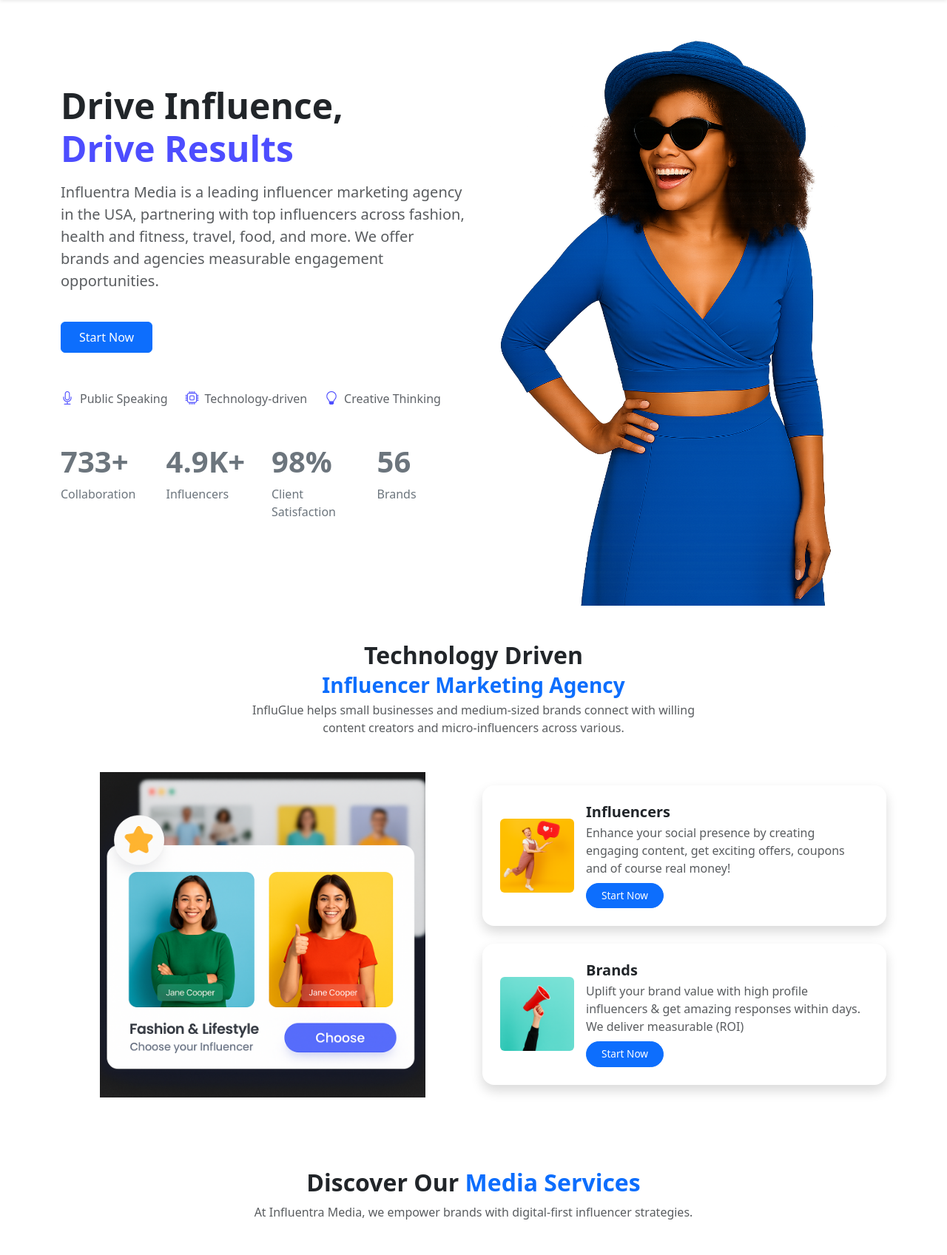
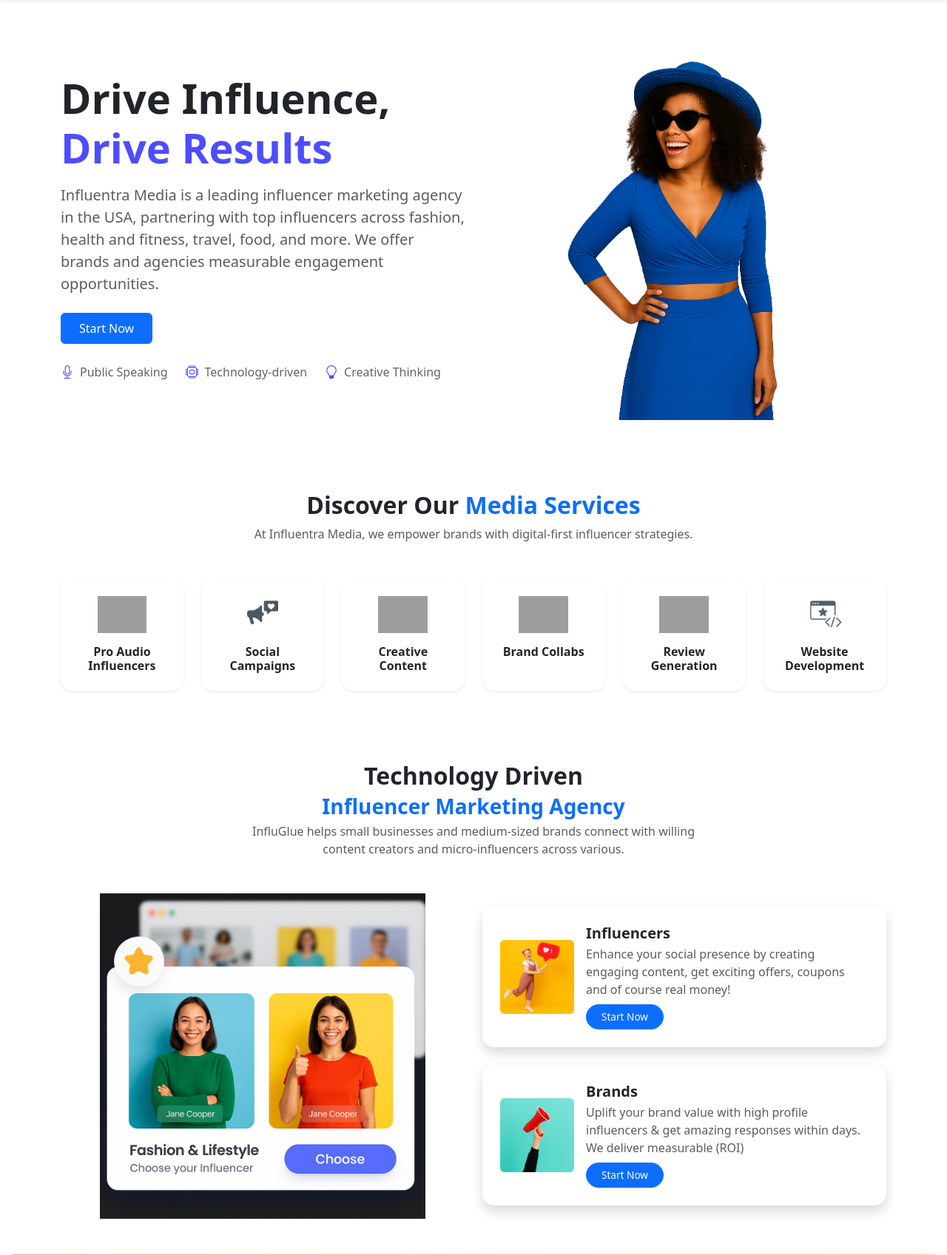
Before and after one commit to sukanta481/influentra-media, a PHP site: page / in a window 1280 px wide. Shown: the part 58-1755 px from the top of the page at 74% size. Run offline with PHP 8.4, Linux system fonts and the light colour scheme; grey boxes are pictures that could not be loaded.

Commit message:
updated main section layout

```diff
--- a/index.php
+++ b/index.php
@@ -1,6 +1,33 @@
-<?php include 'header.php'; ?>
-<?php include 'main-section.php'; ?>
-<?php include 'technology-driven-section.php'; ?>
-<?php include 'services-section.php'; ?>
-<?php include 'category-section.php'; ?>
-<?php include 'footer.php'; ?>
+
+<!DOCTYPE html>
+<html lang="en">
+<head>
+  <meta charset="UTF-8">
+  <meta name="viewport" content="width=device-width, initial-scale=1">
+  <title>Influentra Media</title>
+  <link rel="stylesheet" href="https://cdn.jsdelivr.net/npm/bootstrap@5.3.0/dist/css/bootstrap.min.css">
+  <link href="https://fonts.googleapis.com/css2?family=Inter:wght@400;600&display=swap" rel="stylesheet">
+  <link rel="stylesheet" href="style.css">
+  <style>
+    body {
+      font-family: 'Inter', sans-serif;
+    }
+    a:hover {
+      opacity: 0.8;
+      transition: opacity 0.3s ease;
+    }
+    .btn:hover {
+      transform: scale(1.03);
+      transition: transform 0.2s ease;
+    }
+  </style>
+</head>
+<body>
+  <?php include 'header.php'; ?>
+  <?php include 'main-section.php'; ?>
+  <?php include 'services-section.php'; ?>
+  <?php include 'technology-driven-section.php'; ?>
+  <?php include 'category-section.php'; ?>
+  <?php include 'footer.php'; ?>
+</body>
+</html>
--- a/main-section.php
+++ b/main-section.php
@@ -1,15 +1,15 @@
 
-<section class="hero-section py-0">
+<section class="hero-section py-5" style="position: relative; overflow: hidden; background-color: #fff;">
   <div class="container">
-    <div class="row align-items-center">
-      <div class="col-lg-6 text-center text-lg-start">
-        <h1 class="fw-bold display-5">Drive Influence,<br><span class="text-primary">Drive Results</span></h1>
-        <p class="lead text-muted mt-3">
+    <div class="row align-items-center justify-content-between">
+      <div class="col-lg-6 text-center text-lg-start animated">
+        <h1 class="fw-bold display-4 mb-3">Drive Influence,<br><span class="text-primary">Drive Results</span></h1>
+        <p class="lead text-muted mb-4">
           Influentra Media is a leading influencer marketing agency in the USA, partnering with top influencers across fashion,
           health and fitness, travel, food, and more. We offer brands and agencies measurable engagement opportunities.
         </p>
-        <a href="#" class="btn btn-primary mt-4 px-4 py-2">Start Now</a>
-        <div class="d-flex justify-content-center justify-content-lg-start gap-4 mt-5 icon-tags flex-wrap">
+        <a href="#" class="btn btn-primary px-4 py-2 mb-4">Start Now</a>
+        <div class="d-flex justify-content-center justify-content-lg-start gap-4 flex-wrap icon-tags">
           <div class="d-flex align-items-center gap-2">
             <i class="bi bi-mic"></i><span>Public Speaking</span>
           </div>
@@ -20,29 +20,9 @@
             <i class="bi bi-lightbulb"></i><span>Creative Thinking</span>
           </div>
         </div>
-
-        <!-- Growth Status Section -->
-        <div class="row text-center text-lg-start gx-4 gy-4 growth-status mt-4">
-          <div class="col-6 col-md-3 growth-item">
-            <h3>733+</h3>
-            <p>Collaboration</p>
-          </div>
-          <div class="col-6 col-md-3 growth-item">
-            <h3>4.9K+</h3>
-            <p>Influencers</p>
-          </div>
-          <div class="col-6 col-md-3 growth-item">
-            <h3>98%</h3>
-            <p>Client Satisfaction</p>
-          </div>
-          <div class="col-6 col-md-3 growth-item">
-            <h3>56</h3>
-            <p>Brands</p>
-          </div>
-        </div>
       </div>
-      <div class="col-lg-6 text-center mt-5 mt-lg-0">
-        <img src="img/hero_girl.png" alt="Hero Girl" class="img-fluid hero-girl">
+      <div class="col-lg-6 text-center mt-5 mt-lg-0 animated">
+        <img src="img/hero_girl.png" alt="Influencer" class="img-fluid" style="max-height: 520px;">
       </div>
     </div>
   </div>
--- a/script.js
+++ b/script.js
@@ -1 +1,16 @@
 console.log("Script loaded.");
+// Animate elements on scroll
+document.addEventListener("DOMContentLoaded", () => {
+  const animatedElements = document.querySelectorAll(".animated");
+
+  const observer = new IntersectionObserver(entries => {
+    entries.forEach(entry => {
+      if (entry.isIntersecting) {
+        entry.target.classList.add("visible");
+        entry.target.style.opacity = 1;
+      }
+    });
+  }, { threshold: 0.1 });
+
+  animatedElements.forEach(el => observer.observe(el));
+});
--- a/style.css
+++ b/style.css
@@ -260,3 +260,26 @@
     font-size: 0.85rem;
   }
 }
+
+
+/* Fade-in animation */
+@keyframes fadeInUp {
+  from {
+    opacity: 0;
+    transform: translateY(30px);
+  }
+  to {
+    opacity: 1;
+    transform: translateY(0);
+  }
+}
+
+.animated {
+  animation: fadeInUp 1s ease forwards;
+  opacity: 0;
+}
+
+/* Smooth scroll */
+html {
+  scroll-behavior: smooth;
+}
```
